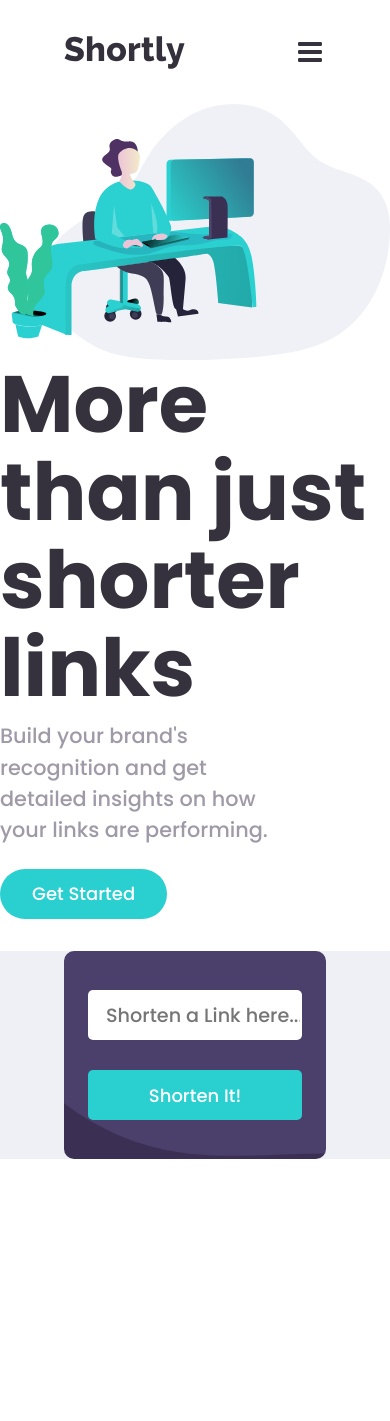
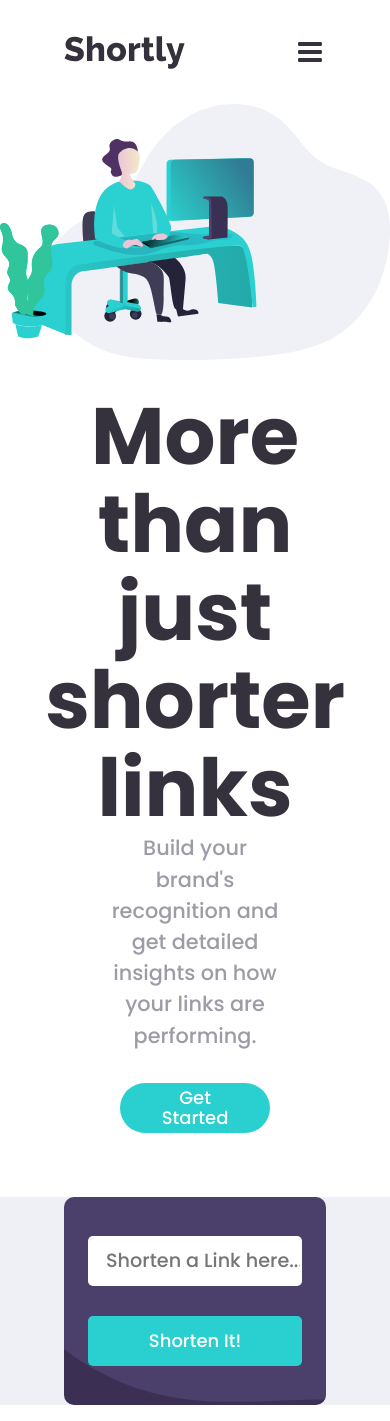
Before and after one commit to flp-pcll/url-shortener-app, a React (Create React App) app: page / in a window 390 px wide. Before the commit the page ends 1175 px from the top, so only its background shows below. Built offline with nearby package versions, Linux system fonts and the light colour scheme.

Commit message:
added media query to hero area

```diff
--- a/src/components/HeroArea/HeroArea.module.css
+++ b/src/components/HeroArea/HeroArea.module.css
@@ -12,6 +12,8 @@
     .hero-area {
         flex-direction: column-reverse;
         left: 0;
+        text-align: center;
+        /* margin: 0 2rem; */
     }
 
     .hero-area img {
--- a/src/components/HeroArea/HeroText.js/HeroText.module.css
+++ b/src/components/HeroArea/HeroText.js/HeroText.module.css
@@ -29,3 +29,17 @@
     height: 100%;
     border-radius: 100px;
 }
+
+@media screen and (max-width: 1000px) {
+    .hero-text_container {
+        margin: 2rem 4rem;
+    }
+    .hero-text_container p {
+        margin: 0 4rem;
+        margin-bottom: 2rem;
+    }
+
+    .hero-text_container__control button {
+        width: 50%;
+    }
+}
```
